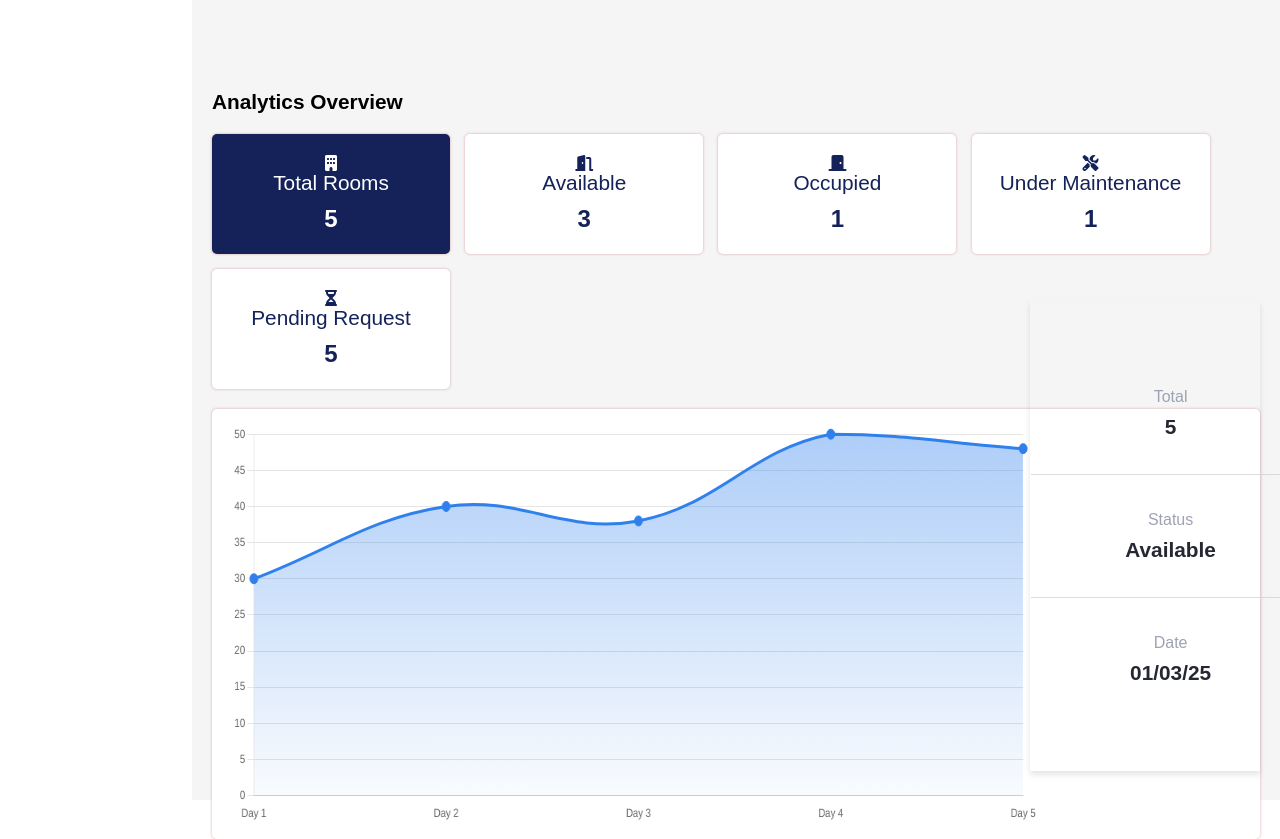
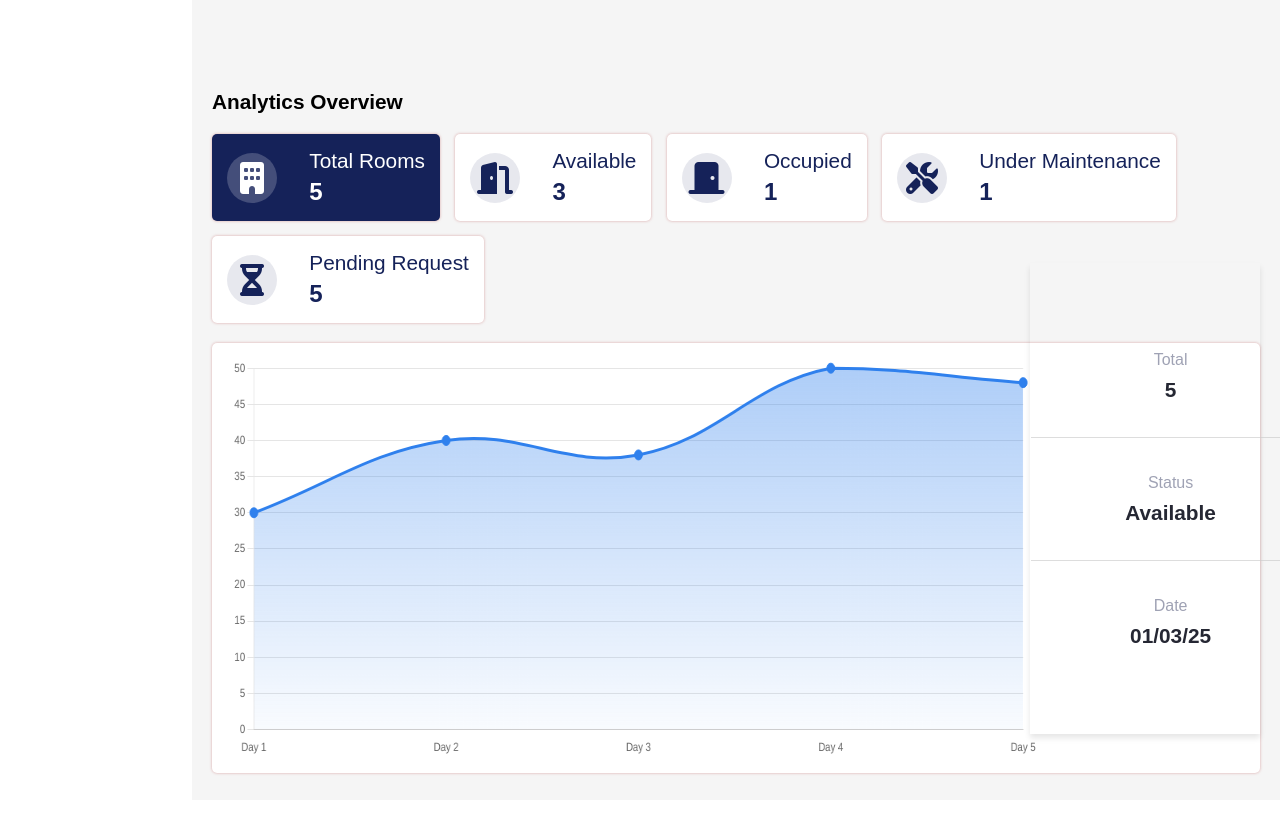
Before and after one commit to Lord-Natan-Galicia-BSIT-3B/soe-project, a PHP site: page /admin_side/components/navigation/dashboard/dashboard.php in a window 1280 px wide. After the commit the page ends 776 px from the top, so only its background shows below. Run offline with PHP 8.4, Linux system fonts and the light colour scheme; data comes from the database, SQL or seed files in the repository.

Commit message:
Update dashboard.css

```diff
--- a/soe_project/prof_side/admin_side/components/navigation/dashboard/dashboard.css
+++ b/soe_project/prof_side/admin_side/components/navigation/dashboard/dashboard.css
@@ -1,6 +1,7 @@
 :root {
   --bg-color: #152259;
 }
+
 * {
   padding: 0;
   margin: 0;
@@ -8,6 +9,60 @@
   font-family: Arial, sans-serif;
   scroll-behavior: smooth;
   border: none;
+}
+
+.count-item {
+  display: flex;
+  align-items: center;
+  gap: 32.3px;
+  padding: 15px;
+  background-color: #ffffff;
+  color: var(--bg-color);
+  border-radius: 5px;
+  cursor: pointer;
+  box-shadow: 0px 0px 3px 0px rgba(208,139,139,0.75);
+  -webkit-box-shadow: 0px 0px 3px 0px rgba(208,139,139,0.75);
+  -moz-box-shadow: 0px 0px 3px 0px rgba(208,139,139,0.75);
+}
+
+.count-item i {
+  font-size: 2rem;
+  color: var(--bg-color);
+  background-color: rgba(21, 34, 89, 0.1);
+  padding: 15px;
+  border-radius: 50%;
+  width: 50px;
+  height: 50px;
+  display: flex;
+  align-items: center;
+  justify-content: center;
+}
+
+.count-item:first-child {
+  background-color: var(--bg-color);
+  color: #fff;
+}
+
+.count-item:first-child i {
+  color: #fff;
+  background-color: rgba(255, 255, 255, 0.2);
+}
+
+.count-text {
+  display: flex;
+  flex-direction: column;
+  text-align: left;
+}
+
+.count-text h3 {
+  margin-bottom: 5px;
+  font-weight: 500;
+  font-size: 1.3rem;
+}
+
+.count-text p {
+  font-size: 1.5rem;
+  font-weight: 700;
 }
 
 #analytics-section {
@@ -19,52 +74,24 @@
   padding: 10px 20px;
   left: 15%;
 }
+
 .title-section {
   margin-top: 80px;
   margin-bottom: 20px;
 }
+
 .title-section h2 {
   font-size: 1.3rem;
   font-weight: 700;
 }
+
 .count-section {
   display: flex;
   gap: 15.2px;
   flex-wrap: wrap;
 }
-  .count-item {
-    height: 120px;
-    width: 238px;
-    background-color: #ffffff;
-    color: var(--bg-color);
-    border-radius: 5px;
-    padding: 10px;
-    display: flex;
-    flex-direction: column;
-    justify-content: center;
-    text-align: center;
-    align-items: center;
-    cursor: pointer;
-    box-shadow: 0px 0px 3px 0px rgba(208,139,139,0.75);
-    -webkit-box-shadow: 0px 0px 3px 0px rgba(208,139,139,0.75);
-    -moz-box-shadow: 0px 0px 3px 0px rgba(208,139,139,0.75);
-  }
-  .count-item h3 {
-    margin-bottom: 10px;
-    font-weight: 500;
-    font-size: 1.3rem;
-  }
-  .count-item p {
-    font-size: 1.5rem;
-    text-align: center;
-    font-weight: 700;
-  }
-  .count-item:first-child{
-    background-color: var(--bg-color);
-    color: #fff;
-  }
 
-  .chart-container{
+.chart-container {
   margin-top: 20px;
   box-shadow: 0px 0px 3px 0px rgba(208,139,139,0.75);
   -webkit-box-shadow: 0px 0px 3px 0px rgba(208,139,139,0.75);
@@ -74,22 +101,23 @@
   background-color: #fff;
   padding: 15px 20px;
 }
+
 #roomsChart {
   width: 80% !important;
   height: 70% !important;
   min-height: 400px;
 }
+
 .graph-container {
   display: flex;
   align-items: center;
   justify-content: space-between;
   padding: 20px;
   position: absolute;
-    top: 35%;
+  top: 30.4%;
   text-align: center;
   right: 20px;
   border: none;
-    border: none !important;
   width: 18%;
   height: 58.9%;
   box-shadow: 0 4px 6px rgba(0, 0, 0, 0.1);
@@ -103,7 +131,6 @@
 .graph-info {
   color: #252733;
   text-align: center;
-    font-size: 1.2rem;
   font-size: 16px;
   line-height: 30px;
   position: relative;
@@ -113,6 +140,7 @@
 .graph-info p {
   margin: 30px 0;
 }
+
 .divider {
   width: 280px;
   height: 1px;
```
Lines whose indentation alone changed are shown as unchanged.
